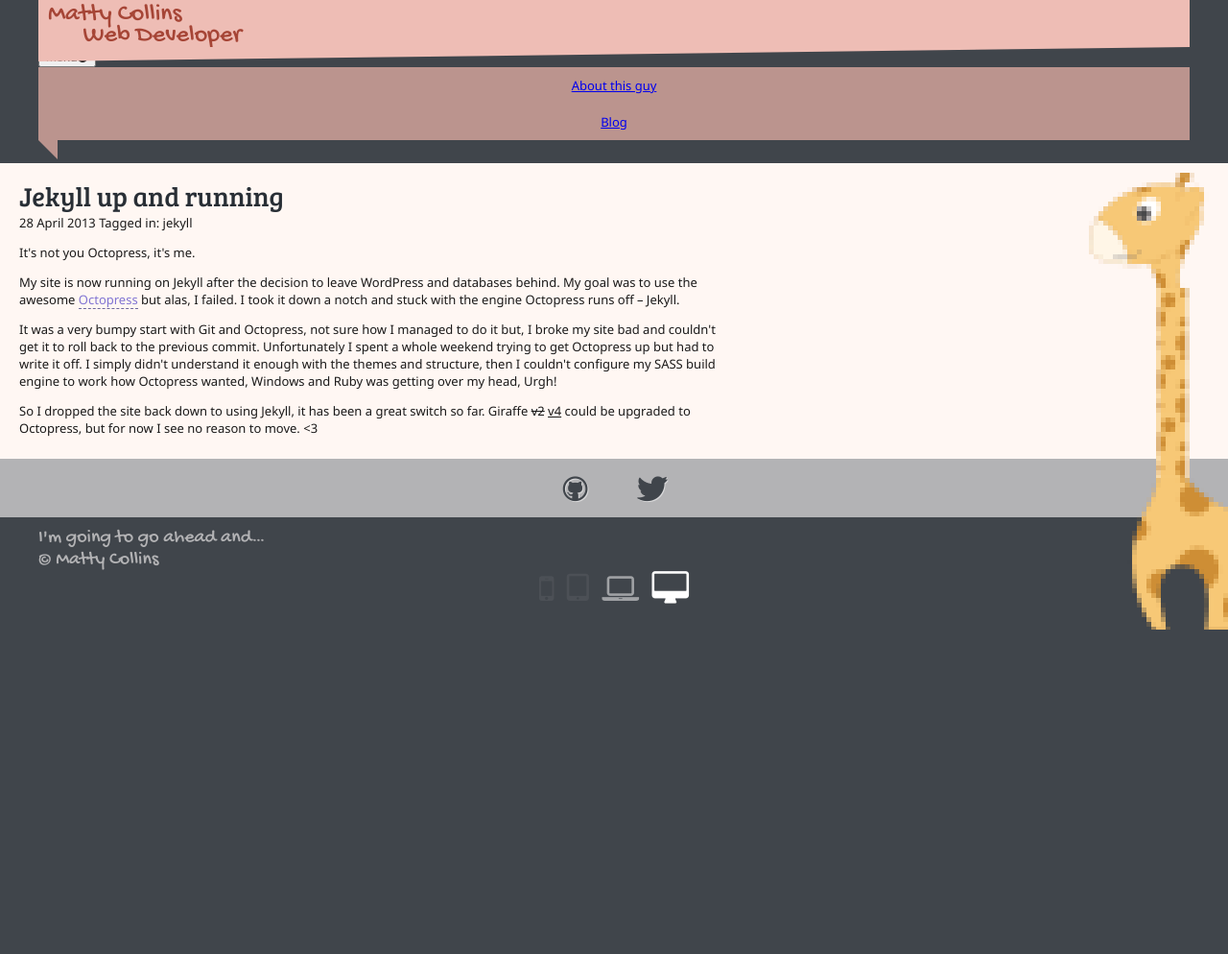
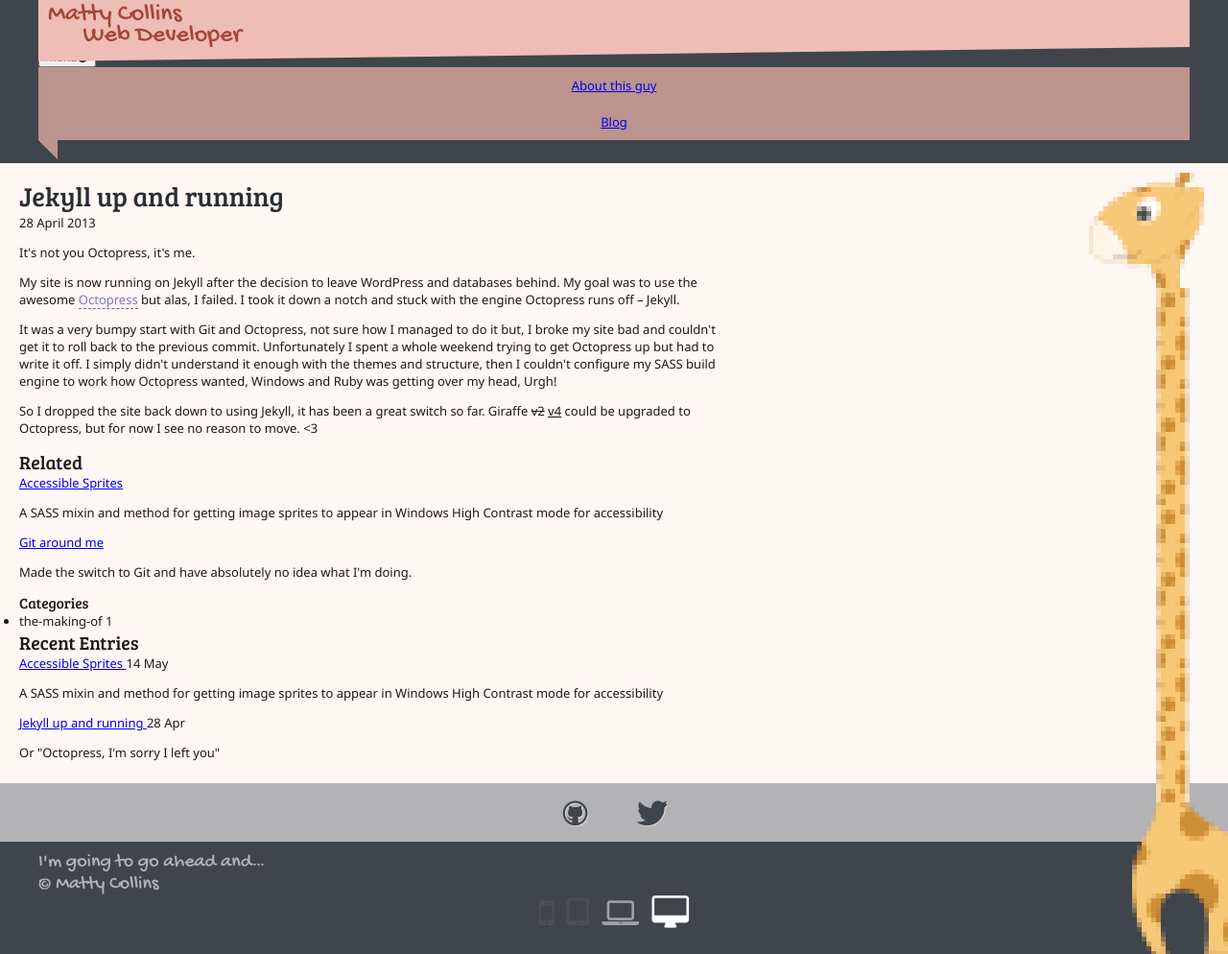
Before and after one commit to Piderman/mattycollins.com.au, a Jekyll site: the page built from _posts/13-4-28-jekyll-and-hyde.html, in a window 1280 px wide. Shown: the whole page at 96% size. Built offline with Jekyll 4.4.1, drawn with Linux system fonts in a browser that asks for light colours; nearby versions of some CDN libraries; before the commit the page ends 900 px from its top, so only the background shows below that.

Commit message:
blog templates
- only output tags if they exist on post item
- related posts on post item
- category list and count in post item (WIP)
- recent posts on post item
- home to include up to "<!-- /intro -->"
- added excerpt back to posts

```diff
--- a/_layouts/default.html
+++ b/_layouts/default.html
@@ -10,12 +10,47 @@
 					<h1 class="postTitle">{{page.title}}</h1>
 					<div class="meta">
 						{{ page.date | date_to_long_string }}
-						Tagged in: {{ page.tags | array_to_sentence_string }}
+
+						{% if page.tags.size > 0 %}
+							Tagged in: {{ page.tags | array_to_sentence_string }}
+						{% endif %}
 					</div>
 					{{content}}
 				</div>
 			</div>
-			<div class="layout__sidebar"></div>
+			<div class="layout__sidebar">
+				<div class="relatedPosts">
+					<h2 class="header--sidebar">Related</h2>
+					{% for post in site.related_posts %}
+						<article>
+							<a href="{{ post.url }}"> {{ post.title }} </a>
+							<p class="contentChunk"> {{ post.excerpt }} </p>
+						</article>
+					{% endfor%}
+
+					<h3>Categories</h3>
+					<ul>
+					{% for category in site.categories %}
+						<li>
+							<a>{{category | first }}</a> <span class="count">{{category | last | size }}</span>
+						</li>
+					{% endfor%}
+					</ul>
+				</div>
+
+				<div class="recentPosts">
+					<h2 class="header--sidebar">Recent Entries</h2>
+					{% for post in site.posts limit: 2 %}
+						<article>
+							<a href="{{ post.url }}">
+								{{ post.title }}
+							</a>
+							<span class="date">{{ post.date | date: "%d %b" }}</span>
+							<p class="contentChunk"> {{ post.excerpt }} </p>
+						</article>
+					{% endfor%}
+				</div>
+			</div>
 		</div>
 	</div>
 	{% include footer.html %}
--- a/_layouts/home.html
+++ b/_layouts/home.html
@@ -11,6 +11,7 @@
 			<section class="blogList--home">
 				<h2 class="sectionTitle">Blerg</h2>
 
+			<!-- http://foldl.me/2012/jekyll-excerpts/ -->
 			{% for post in site.posts %}
 				<article class="list__item">
 					<h2>
@@ -20,9 +21,8 @@
 					</h2>
 
 					<span class="date sprite sprite__scarfe">{{ post.date | date: "%d %b" }}</span>
-
 					<div class="contentChunk">
-						{{ post.excerpt }}
+						{{ post.content | split: '<!-- /intro -->' | first }}
 					</div>
 				</article>
 			{% endfor %}
--- a/_posts/13-04-18-git-around-me.html
+++ b/_posts/13-04-18-git-around-me.html
@@ -1,6 +1,7 @@
 ---
 layout : default
 title: Git around me
+excerpt : Made the switch to Git and have absolutely no idea what I'm doing.
 ---
 <p>I have made the move to Git, no surprise there. I have read a lot in the past few months about a "mature" web development work flow with everyone running sites locally, using version control and how bad it was "white screening" a live site. I had already made the switch (and never looked back) to pre-processing my CSS, but GitHub, the command-line (yeh&hellip; I'm on windows) and syncing databases where the stopping me from going local.</p>
 <!-- /intro -->
--- a/_posts/13-05-14-accessible-sprites.html
+++ b/_posts/13-05-14-accessible-sprites.html
@@ -1,11 +1,12 @@
 ---
 layout : default
 title: Accessible Sprites
-tags:
+tags :
 - accessibility
 - sprite
 - sass
 - mixin
+excerpt : A SASS mixin and method for getting image sprites to appear in Windows High Contrast mode for accessibility
 ---
 
 <p>I have worked on two rather big <abbr title="Web Content Accessibility Guidelines">WCAG</abbr> 2.0 sites in the last year and by far the hardest thing was figuring out how to get my icons showing up in high contrast mode. My go-to technique would have been using Font Awesome, but I didn't have enough understanding of its use in accessibility to use it site-wide for a project this size. We went with ye olde' image-based sprites for them, but with the use of SASS I have a new technique.</p>
--- a/_posts/13-4-28-jekyll-and-hyde.html
+++ b/_posts/13-4-28-jekyll-and-hyde.html
@@ -2,8 +2,7 @@
 layout : default
 title: Jekyll up and running
 category : the-making-of
-tags:
-- jekyll
+excerpt: Or "Octopress, I'm sorry I left you"
 ---
 <p class="intro">It's not you Octopress, it's me.</p>
 <p>My site is now running on Jekyll after the decision to leave WordPress and databases behind. My goal was to use the awesome <a href="http://octopress.org">Octopress</a> but alas, I failed. I took it down a notch and stuck with the engine Octopress runs off &ndash; Jekyll.</p>
```
Also changed, not shown: 6 other files.
